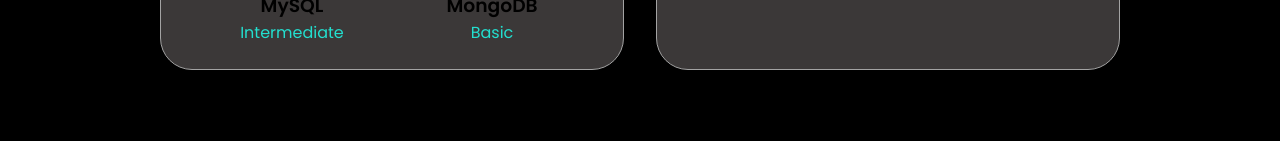
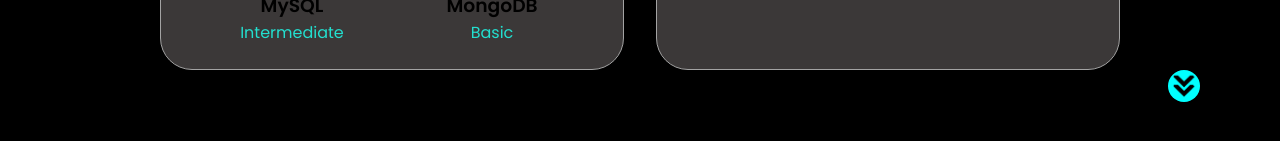
Before and after one commit to VimukthiMK/Portfolio-Vimukthi_Kulathilaka, a React (Create React App) app in the folder portfolio/: page / in a window 1280 px wide. Shown: the part 2534-2675 px from the top of the page. After the commit the page ends 2636 px from the top, so only its background shows below. Built offline with nearby package versions, Linux system fonts and the light colour scheme.

Commit message:
Fixed arrow navigation CSS-Experience

```diff
--- a/portfolio/src/Components/Experience/Experience.css
+++ b/portfolio/src/Components/Experience/Experience.css
@@ -37,5 +37,5 @@
   .arrow {
       position: absolute;
       right: -5rem;
-      bottom: 2.5rem;
+      bottom: 0rem;
     }
--- a/portfolio/src/Components/Experience/Experience.js
+++ b/portfolio/src/Components/Experience/Experience.js
@@ -253,7 +253,7 @@
       <img
         src={arrowIcon}
         alt="Arrow icon"
-        classNameName="icon arrow"
+        className="icon arrow"
         onClick={() => window.location.href = '#projects'}
       />
     </section>
```
